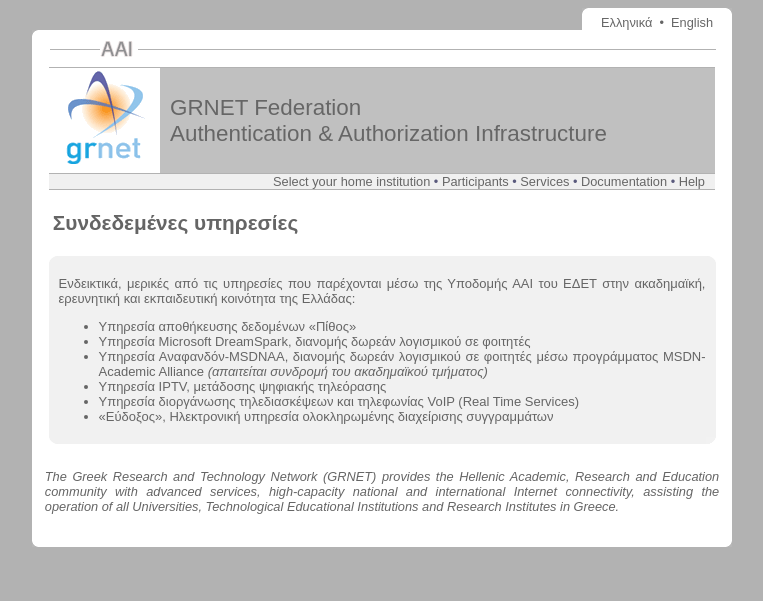
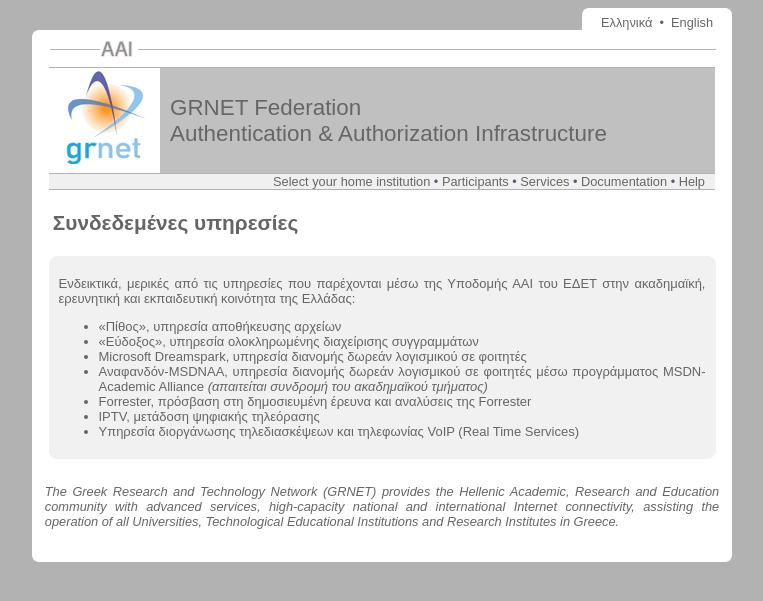
Before and after one commit to hpcugent/django-wayf, a Django app: template templates/el/services.html in a window 1280 px wide. Shown: the top 601 px of the page, without its empty margins (258-1021 px from the left). Run offline with Django 3.2, Linux system fonts and the light colour scheme; the template is opened without the code that fills it, so the values that code supplies are empty.

Commit message:
Add forrester.grnet.gr to services

```diff
--- a/templates/el/services.html
+++ b/templates/el/services.html
@@ -7,11 +7,12 @@
 του ΕΔΕΤ στην ακαδημαϊκή, ερευνητική και εκπαιδευτική κοινότητα της
 Ελλάδας:</p>
 <ul>
-<li><a href="http://pithos.grnet.gr/">Υπηρεσία αποθήκευσης δεδομένων «Πίθος»</a></li>
-<li><a href="https://www.dreamspark.com/">Υπηρεσία Microsoft DreamSpark</a>, διανομής δωρεάν λογισμικού σε φοιτητές</li>
-<li><a href="http://anafandon.grnet.gr/">Υπηρεσία Αναφανδόν-MSDNAA</a>, διανομής δωρεάν λογισμικού σε φοιτητές μέσω προγράμματος MSDN-Academic Alliance <em>(απαιτείται συνδρομή του ακαδημαϊκού τμήματος)</em></li>
-<li><a href="http://iptv.grnet.gr/">Υπηρεσία IPTV</a>, μετάδοσης ψηφιακής τηλεόρασης</li>
+<li><a href="http://pithos.grnet.gr/">«Πίθος»</a>, υπηρεσία αποθήκευσης αρχείων</li>
+<li><a href="http://www.eudoxus.gr/">«Εύδοξος»</a>, υπηρεσία ολοκληρωμένης διαχείρισης συγγραμμάτων</li>
+<li><a href="https://www.dreamspark.com/">Microsoft Dreamspark</a>, υπηρεσία διανομής δωρεάν λογισμικού σε φοιτητές</li>
+<li><a href="http://anafandon.grnet.gr/">Αναφανδόν-MSDNAA</a>, υπηρεσία διανομής δωρεάν λογισμικού σε φοιτητές μέσω προγράμματος MSDN-Academic Alliance <em>(απαιτείται συνδρομή του ακαδημαϊκού τμήματος)</em></li>
+<li><a href="http://forrester.grnet.gr/">Forrester</a>, πρόσβαση στη δημοσιευμένη έρευνα και αναλύσεις της Forrester</li>
+<li><a href="http://iptv.grnet.gr/">IPTV</a>, μετάδοση ψηφιακής τηλεόρασης</li>
 <li><a href="http://rts.grnet.gr/">Υπηρεσία διοργάνωσης τηλεδιασκέψεων</a> και τηλεφωνίας VoIP (Real Time Services)</li>
-<li><a href="http://www.eudoxus.gr/">«Εύδοξος»</a>, Ηλεκτρονική υπηρεσία ολοκληρωμένης διαχείρισης συγγραμμάτων</li>
 </ul>
 {% endblock %}
```
Also changed, not shown: templates/en-us/services.html (+4 -3 lines).
